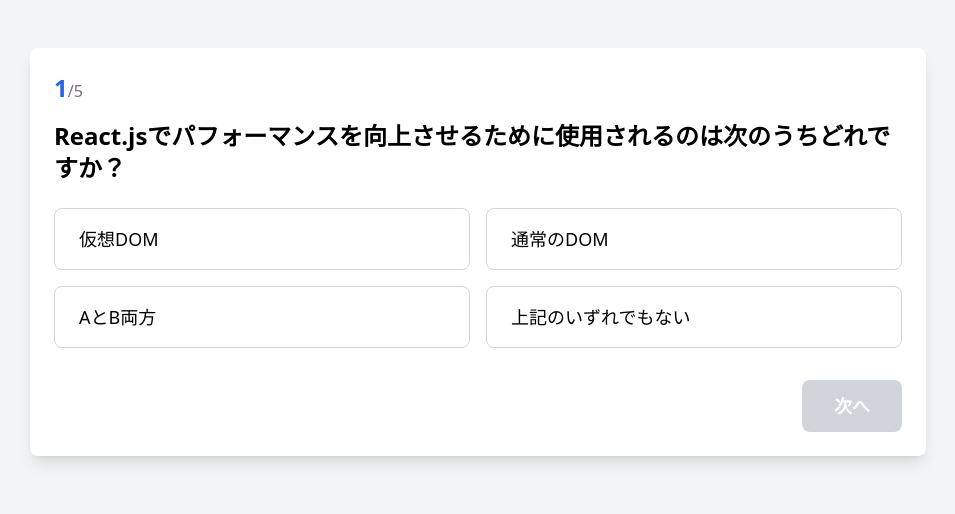
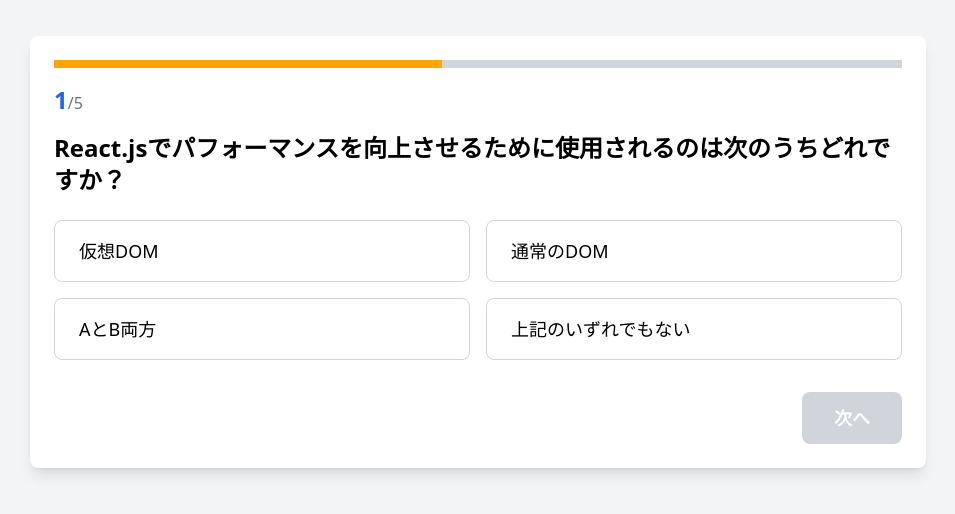
Before and after one commit to hirorotaka/simple-quiz-app, a React (Vite) app: page / in a window 1280 px wide. Shown: the part 148-662 px from the top of the page, without its empty margins (162-1117 px from the left). Built offline with nearby package versions, Linux system fonts and the light colour scheme.

Commit message:
タイマー機能の追加

```diff
--- /dev/null
+++ b/src/components/AnswerTimer/AnswerTimer.tsx
@@ -0,0 +1,57 @@
+import { useEffect, useRef, useState } from 'react';
+
+interface AnswerTimerProps {
+  duration: number;
+  onTimeUp: () => void;
+}
+
+export const AnswerTimer = ({ duration, onTimeUp }: AnswerTimerProps) => {
+  const [counter, setCounter] = useState(0);
+  const [progressLoaded, setProgressLoaded] = useState(0);
+  const intervalRef = useRef<NodeJS.Timeout | null>(null);
+
+  useEffect(() => {
+    intervalRef.current = setInterval(() => {
+      setCounter((prev) => prev + 1);
+    }, 1000);
+
+    return () => {
+      if (intervalRef.current) {
+        clearInterval(intervalRef.current);
+      }
+    };
+  }, []);
+
+  useEffect(() => {
+    setProgressLoaded(100 * (counter / duration));
+
+    if (counter === duration) {
+      if (intervalRef.current) {
+        clearInterval(intervalRef.current);
+      }
+      setTimeout(() => {
+        onTimeUp();
+      }, 1000);
+    }
+  }, [counter]);
+
+  return (
+    <div className="mb-4 w-full">
+      <div className="relative h-2 w-full bg-gray-300">
+        <div
+          className="absolute left-0 top-0 h-full bg-blue-500 duration-1000 ease-linear"
+          style={{
+            width: `${progressLoaded}%`,
+            backgroundColor: `${
+              progressLoaded < 40
+                ? 'lightgreen'
+                : progressLoaded < 70
+                  ? 'orange'
+                  : 'red'
+            }`,
+          }}
+        ></div>
+      </div>
+    </div>
+  );
+};
--- a/src/components/Quiz/Quiz.tsx
+++ b/src/components/Quiz/Quiz.tsx
@@ -2,6 +2,7 @@
 import { Question, ResultState } from '../../type/types';
 import { resultInitialState } from '../../quizConstants';
 import { QuizResult } from '../QuizResult/QuizResult';
+import { AnswerTimer } from '../AnswerTimer/AnswerTimer';
 
 interface QuizProps {
   questions: Question[];
@@ -21,13 +22,15 @@
   //点数と正解と不正解の結果を保持
   const [result, setResult] = useState<ResultState>(resultInitialState);
 
+  //解答時間を表示する状態を設定
+  const [showAnswerTimer, setShowAnswerTimer] = useState(true);
+
   //結果を表示する状態を設定
   const [showResult, setShowResult] = useState(false);
 
   const onAnwserClick = (answer: string, index: number) => {
     console.log(answer, index);
     setAnswerIdx(index);
-    //クリックした要素の文字列が同じ場合は正解と判定
     if (answer === correctAnswer) {
       setAnswer(true);
     } else {
@@ -35,14 +38,14 @@
     }
   };
 
-  //最終的な選択肢を取得して、回答結果を保存して次の質問へ遷移
   const onClickNext = (finalAnswer: boolean | null) => {
     setAnswerIdx(null);
+    setShowAnswerTimer(false);
     setResult((prev) =>
       finalAnswer
         ? {
             ...prev,
-            score: prev.score + 5,
+            score: prev.score + 10,
             correctAnswers: prev.correctAnswers + 1,
           }
         : {
@@ -52,17 +55,27 @@
     );
 
     if (currentQuestionIndex !== questions.length - 1) {
-      //次の問題へ
+      // 次の問題へ
       setCurrentQuestionIndex((prev) => prev + 1);
     } else {
-      //終了したら結果を表示
+      // 結果を表示
       setCurrentQuestionIndex(0);
       setAnswerIdx(null);
       setShowResult(true);
     }
+
+    // 次の画面に遷移してから表示
+    setTimeout(() => {
+      setShowAnswerTimer(true);
+    });
   };
 
-  //最初の質問へ戻る
+  //最終的な選択肢を取得して、回答結果を保存して次の質問へ遷移
+  const handleTimeUp = () => {
+    setAnswer(false);
+    onClickNext(false);
+  };
+
   const onTryAgain = () => {
     setResult(resultInitialState);
     setShowResult(false);
@@ -75,6 +88,9 @@
           <QuizResult result={result} onTryAgain={onTryAgain} />
         ) : (
           <>
+            {showAnswerTimer && (
+              <AnswerTimer duration={10} onTimeUp={handleTimeUp} />
+            )}
             <div className="mb-4">
               <span className="text-2xl font-bold text-blue-600">
                 {currentQuestionIndex + 1}
@@ -82,7 +98,6 @@
               <span className="text-gray-500">/{questions.length}</span>
             </div>
             <h2 className="mb-6 text-2xl font-semibold">{question}</h2>
-
             <ul className="grid grid-cols-1 gap-4 sm:grid-cols-2">
               {choices?.map((answer, index) => (
                 <li
@@ -94,7 +109,6 @@
                 </li>
               ))}
             </ul>
-
             <div className="mt-8 flex justify-end">
               <button
                 onClick={() => onClickNext(answer)}
```
